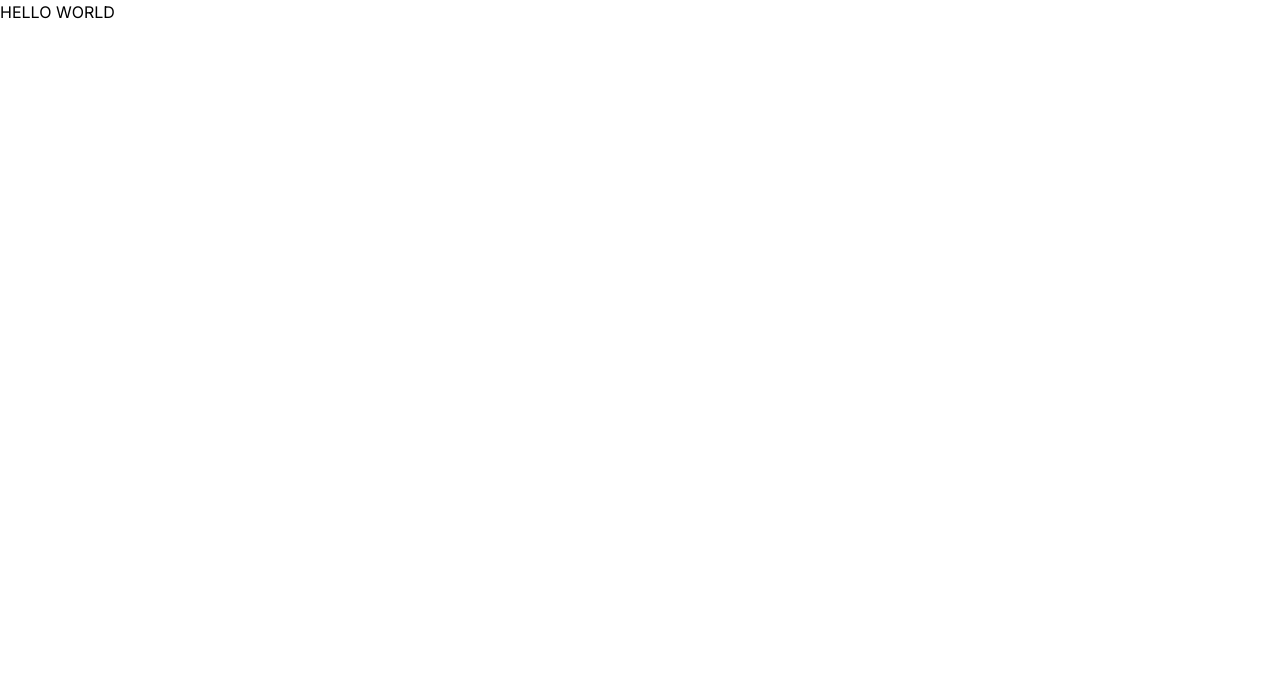
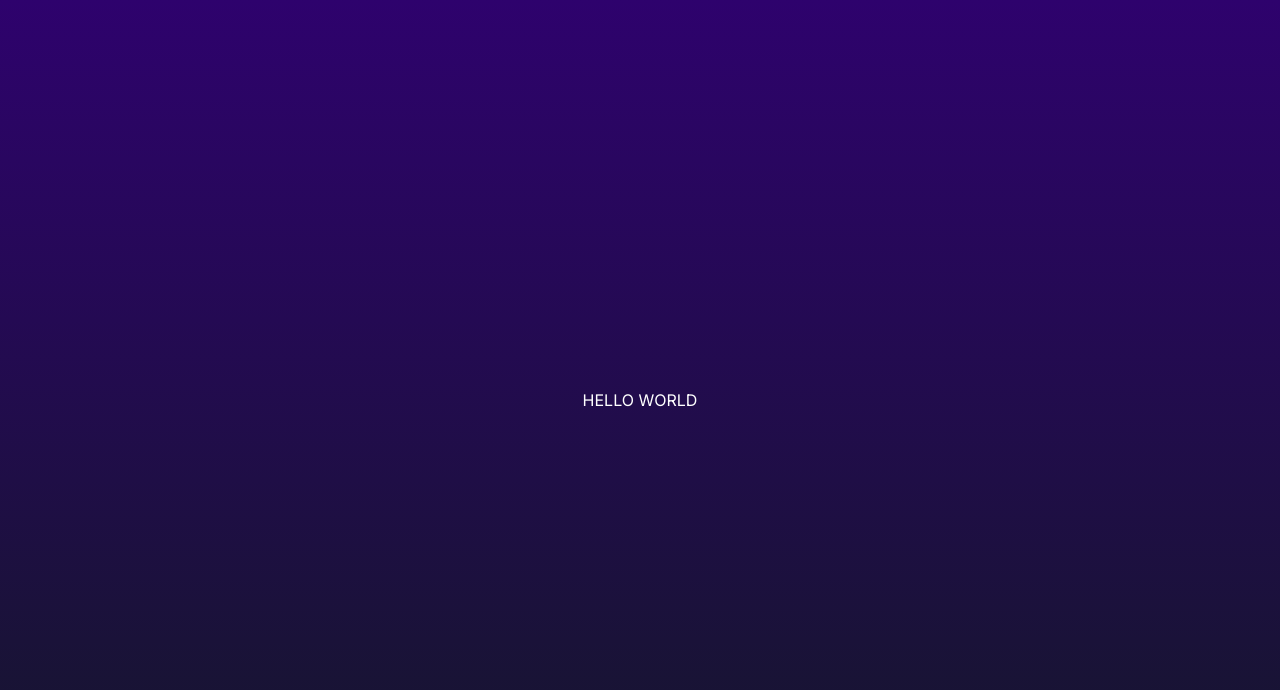
Before and after one commit to asynchroza/scorm, a Next.js app: page /create in a window 1280 px wide. Shown: the top 690 px of the page. Built offline with nearby package versions, Linux system fonts and the light colour scheme.

Commit message:
Add colorful display and create pages

```diff
--- a/src/app/create/page.tsx
+++ b/src/app/create/page.tsx
@@ -1,3 +1,8 @@
 export default function Create() {
-    return <h1>HELLO WORLD</h1>
+    return (
+        <main className="flex min-h-screen flex-col items-center justify-center bg-gradient-to-b from-[#2e026d] to-[#15162c] text-white">
+            <div className="container flex flex-col items-center justify-center gap-12 px-4 py-16 ">
+                <p>HELLO WORLD</p>
+            </div>
+        </main>)
 }
--- a/src/app/display/page.tsx
+++ b/src/app/display/page.tsx
@@ -1,3 +1,8 @@
 export default function Display() {
-    return <h1>HELLO WORLD</h1>
+    return (
+        <main className="flex min-h-screen flex-col items-center justify-center bg-gradient-to-b from-[#2e026d] to-[#15162c] text-white">
+            <div className="container flex flex-col items-center justify-center gap-12 px-4 py-16 ">
+                <p>HELLO WORLD</p>
+            </div>
+        </main>)
 }
```
